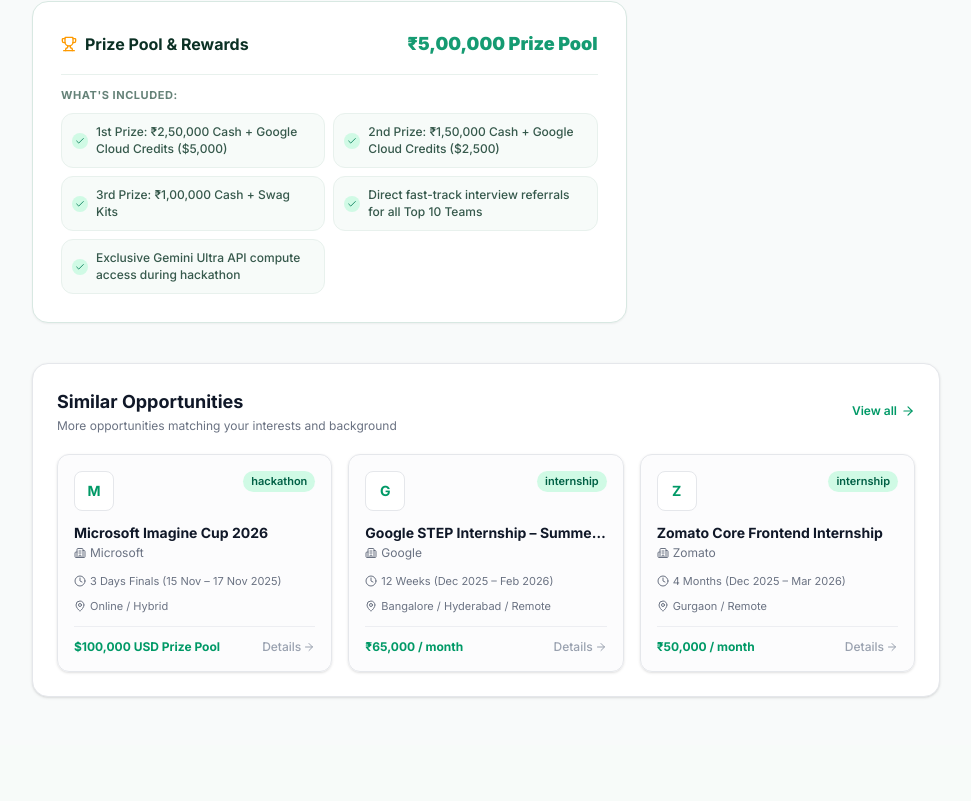
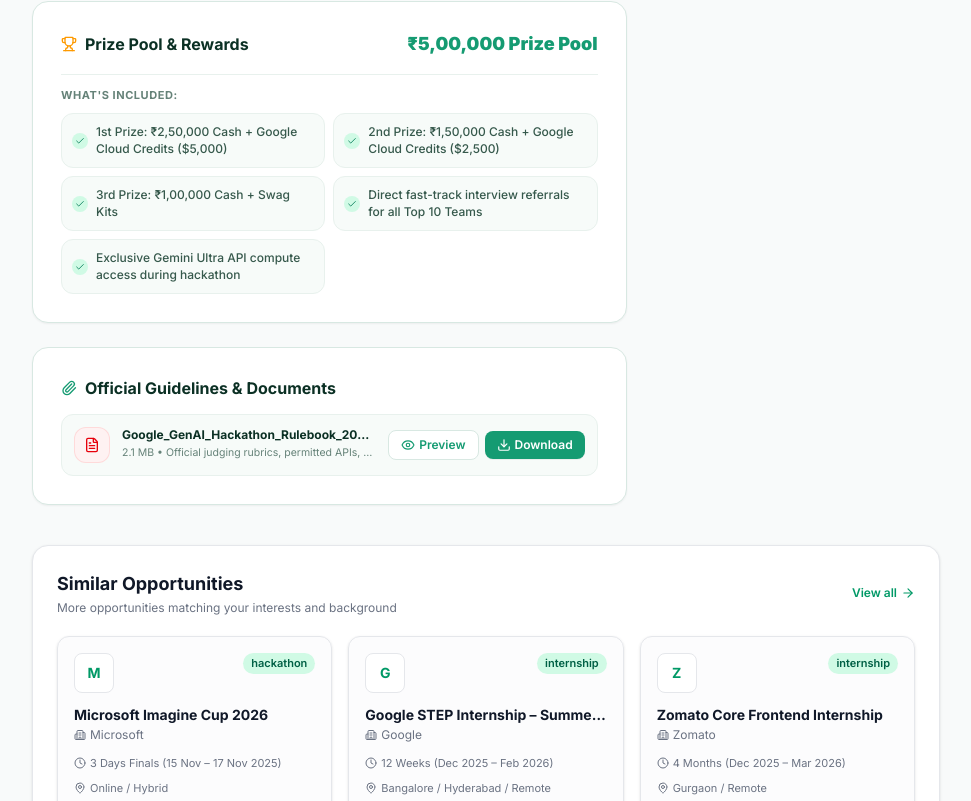
Before and after one commit to Hamidrza0008/Collage-OS, a Next.js app in the folder frontend/: page /student/internships/hack-1 in a window 1280 px wide. Shown: the part 1381-2182 px from the top of the page, without its empty margins (284-1255 px from the left). Before the commit the page ends 2150 px from the top, so only its background shows below. Built offline with nearby package versions, Linux system fonts and the light colour scheme.

Commit message:
feat: migrate opportunity details to canonical DocumentViewerModal

```diff
--- a/frontend/components/internships/details/OpportunityDetailsAssembler.jsx
+++ b/frontend/components/internships/details/OpportunityDetailsAssembler.jsx
@@ -18,7 +18,7 @@
 import ApplyModal from './ApplyModal';
 import HackathonRegisterModal from './HackathonRegisterModal';
 import ApplicationSuccessModal from './ApplicationSuccessModal';
-import OpportunityDocViewerModal from './OpportunityDocViewerModal';
+import DocumentViewerModal from '@/components/shared/DocumentViewerModal';
 import ReportOpportunityModal from './ReportOpportunityModal';
 import { isSaved as checkIsSaved, toggleSavedItem, subscribeToSavedChanges } from '@/components/saved/savedItemsStore';
 
@@ -172,6 +172,10 @@
     setActiveDoc(doc);
   };
 
+  const handleDownloadDoc = (doc) => {
+    showToast(`Downloading "${doc.name}"...`);
+  };
+
   return (
     <div className="min-h-screen bg-gray-50/50 dark:bg-[#021512] transition-colors duration-200">
       <div className="max-w-7xl mx-auto px-4 sm:px-6 lg:px-8 py-6 pb-24 md:pb-12 space-y-6">
@@ -225,6 +229,7 @@
             <OpportunityDocuments
               opportunity={opportunity}
               onPreview={handlePreviewDoc}
+              onDownload={handleDownloadDoc}
             />
           </main>
 
@@ -287,11 +292,27 @@
         applicationData={userApplication}
       />
 
-      {/* 4. Document Viewer Modal */}
-      <OpportunityDocViewerModal
+      {/* 4. Canonical Document Viewer Modal (MD-08) */}
+      <DocumentViewerModal
         isOpen={Boolean(activeDoc)}
         onClose={() => setActiveDoc(null)}
-        document={activeDoc}
+        file={
+          activeDoc
+            ? {
+                id: activeDoc.id || activeDoc.name,
+                name: activeDoc.name,
+                type: activeDoc.type || "application/pdf",
+                size: activeDoc.size || "",
+                url: activeDoc.url || "/assets/documents/sample-opportunity.pdf",
+              }
+            : null
+        }
+        sourceContext={`${opportunity.company} • ${opportunity.title}`}
+        onDownload={() => {
+          if (activeDoc) {
+            handleDownloadDoc(activeDoc);
+          }
+        }}
       />
 
       {/* 5. Report Opportunity Modal */}
--- a/frontend/components/internships/details/OpportunityDocuments.jsx
+++ b/frontend/components/internships/details/OpportunityDocuments.jsx
@@ -2,8 +2,26 @@
 
 import { FileText, Download, Eye, Paperclip } from "lucide-react";
 
-export default function OpportunityDocuments({ documents = [], onPreviewDoc, onDownloadDoc }) {
+export default function OpportunityDocuments({
+  opportunity,
+  documents: directDocs,
+  onPreview,
+  onPreviewDoc,
+  onDownload,
+  onDownloadDoc,
+}) {
+  const documents = directDocs || opportunity?.documents || [];
   if (!documents || documents.length === 0) return null;
+
+  const handlePreview = (doc) => {
+    if (onPreviewDoc) onPreviewDoc(doc);
+    else if (onPreview) onPreview(doc);
+  };
+
+  const handleDownload = (doc) => {
+    if (onDownloadDoc) onDownloadDoc(doc);
+    else if (onDownload) onDownload(doc);
+  };
 
   return (
     <div className="rounded-2xl bg-[#FFFFFF] dark:bg-[#06241F] border border-[#D8E8E2] dark:border-[#16463D] shadow-xs p-5 sm:p-7 transition-all">
@@ -35,7 +53,7 @@
             <div className="flex items-center gap-1.5 shrink-0 self-end sm:self-center">
               <button
                 type="button"
-                onClick={() => onPreviewDoc(doc)}
+                onClick={() => handlePreview(doc)}
                 className="px-3 py-1.5 rounded-lg text-xs font-semibold bg-white dark:bg-[#06241F] border border-[#D8E8E2] dark:border-[#16463D] text-[#159B72] dark:text-[#20D39B] hover:bg-[#DDF4EB]/50 transition-all flex items-center gap-1 cursor-pointer"
               >
                 <Eye className="w-3.5 h-3.5" />
@@ -44,7 +62,7 @@
 
               <button
                 type="button"
-                onClick={() => onDownloadDoc(doc)}
+                onClick={() => handleDownload(doc)}
                 className="px-3 py-1.5 rounded-lg text-xs font-semibold bg-[#159B72] hover:bg-[#0F805D] text-white shadow-2xs transition-all flex items-center gap-1 cursor-pointer"
               >
                 <Download className="w-3.5 h-3.5" />
```
Also changed, not shown: 1 other file (tests, documents, lock files or other folders).
